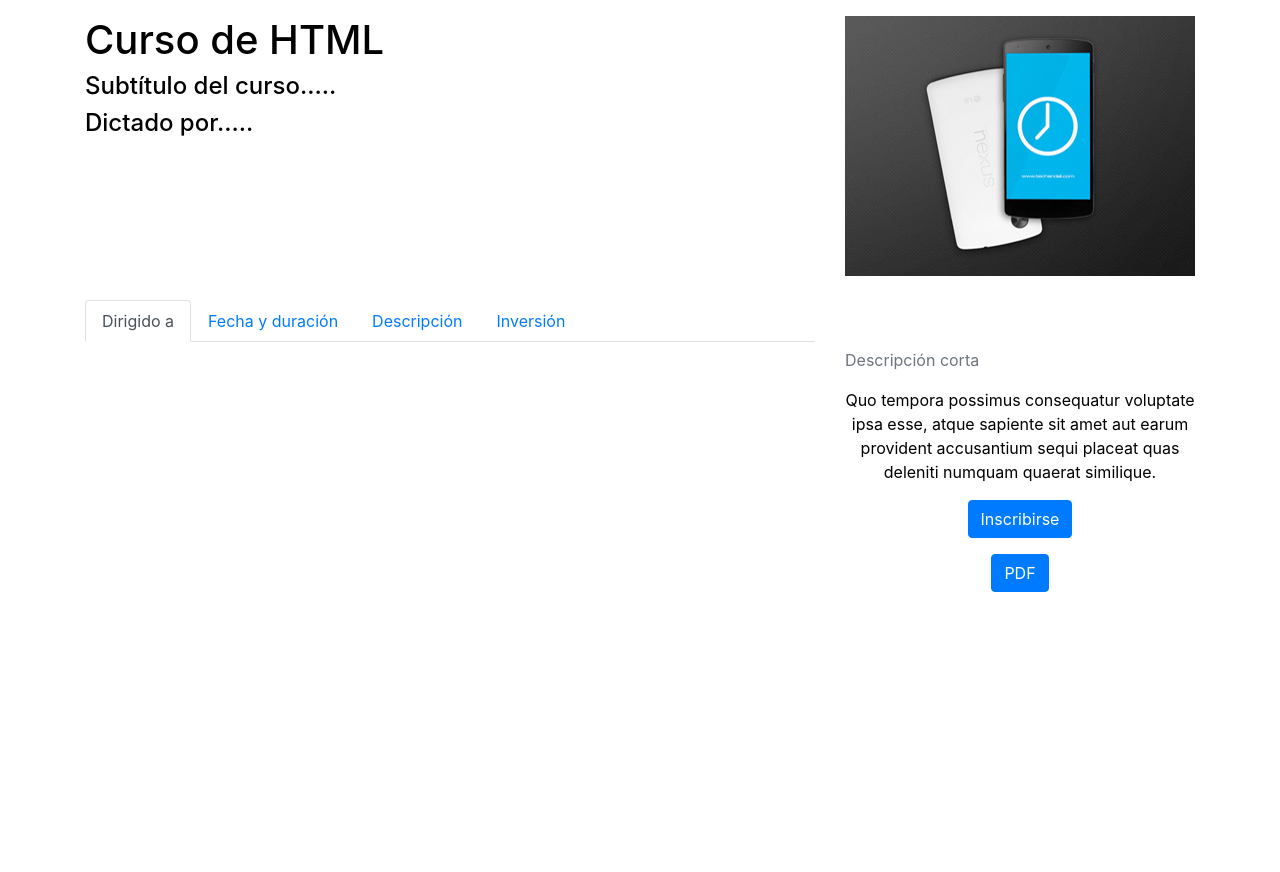
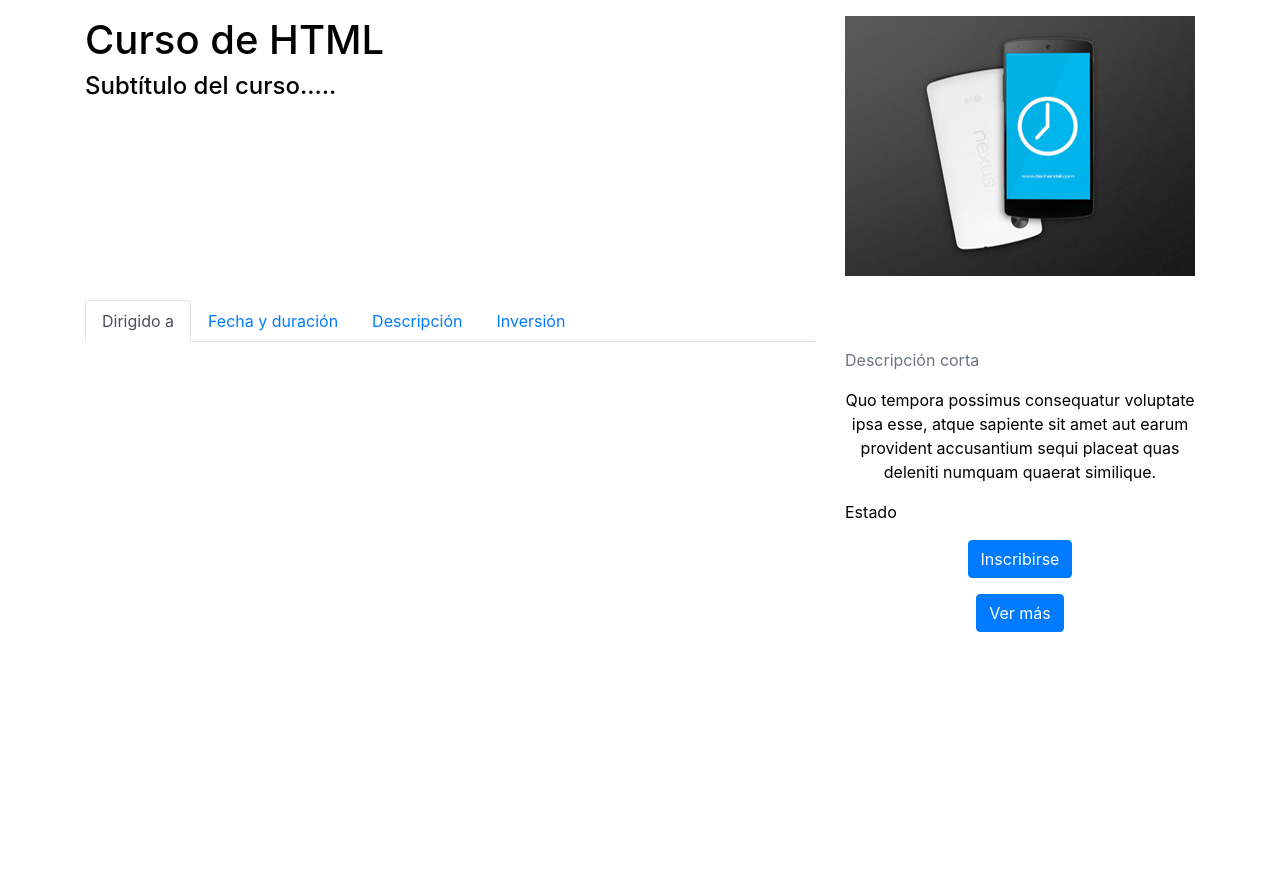
Before and after one commit to kevkray/UEFI, a PHP site: page /Programa_Especifico.php in a window 1280 px wide. Shown: the part 167-1039 px from the top of the page. Run offline with PHP 8.4, Linux system fonts and the light colour scheme; some web fonts are replaced.

Commit message:
Avance 3 - 9 de abril

```diff
--- a/page/Programa_Especifico.php
+++ b/page/Programa_Especifico.php
@@ -25,7 +25,6 @@
 			<div class="col-md-8">
 				<h1>Curso de HTML</h1>
 				<h4>Subtítulo del curso.....</h4>
-				<h4>Dictado por.....</h4>
 			</div>
 			<div class="col-md-4">
 				<img src="../img/portfolio-7.jpg" alt="">
@@ -77,8 +76,9 @@
 					<div class="caption">
 						<p class="text-secondary">Descripción corta</p>
 						<p><center>Quo tempora possimus consequatur voluptate ipsa esse, atque sapiente sit amet aut earum provident accusantium sequi placeat quas deleniti numquam quaerat similique.</center></p>
+						<p>Estado</p>
 						<p class="text-secondary"><center><a href="../page/Programa_Especifico.php" class="btn btn-primary">Inscribirse</a></center></p>
-						<p class="text-secondary"><center><a href="../page/Programa_Especifico.php" class="btn btn-primary">PDF</a></center></p>
+						<p class="text-secondary"><center><a href="../page/Programa_Especifico.php" class="btn btn-primary">Ver más</a></center></p>
 					</div>
 				</div>
 			</div>
```
